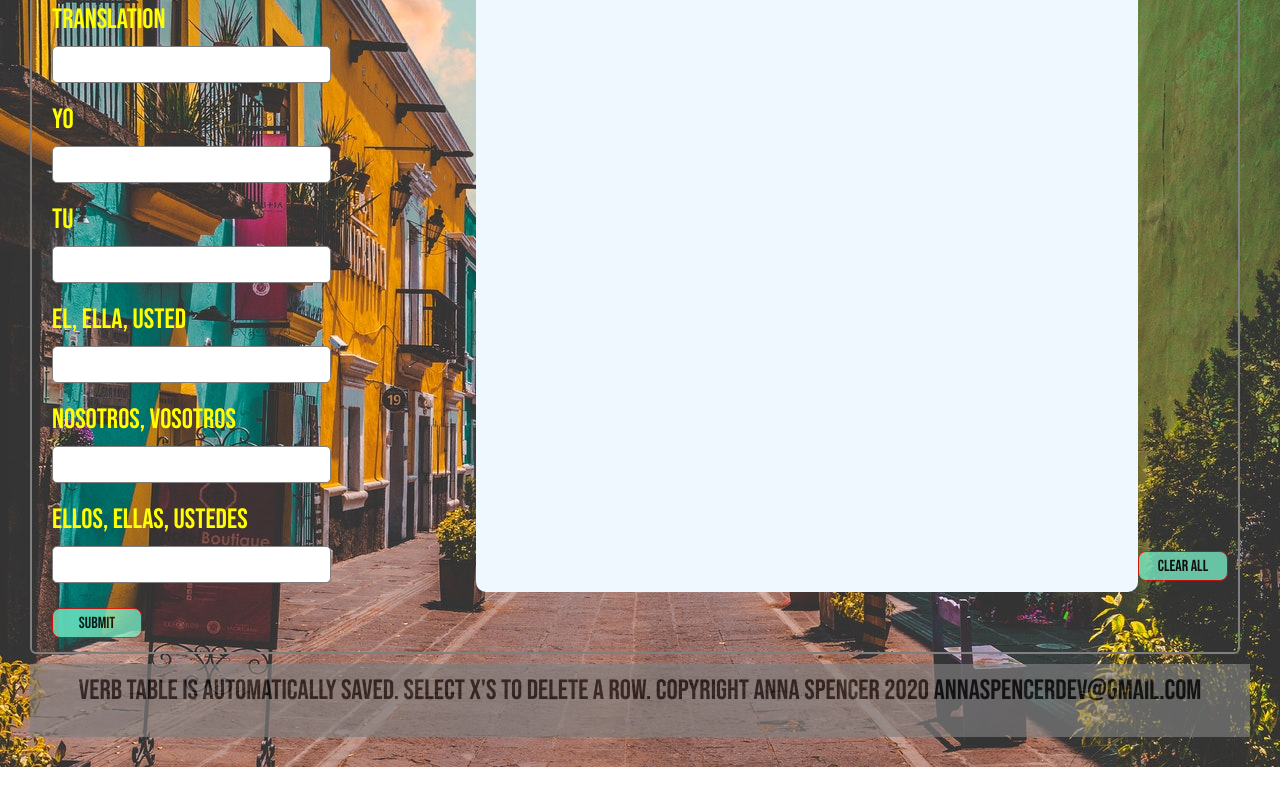
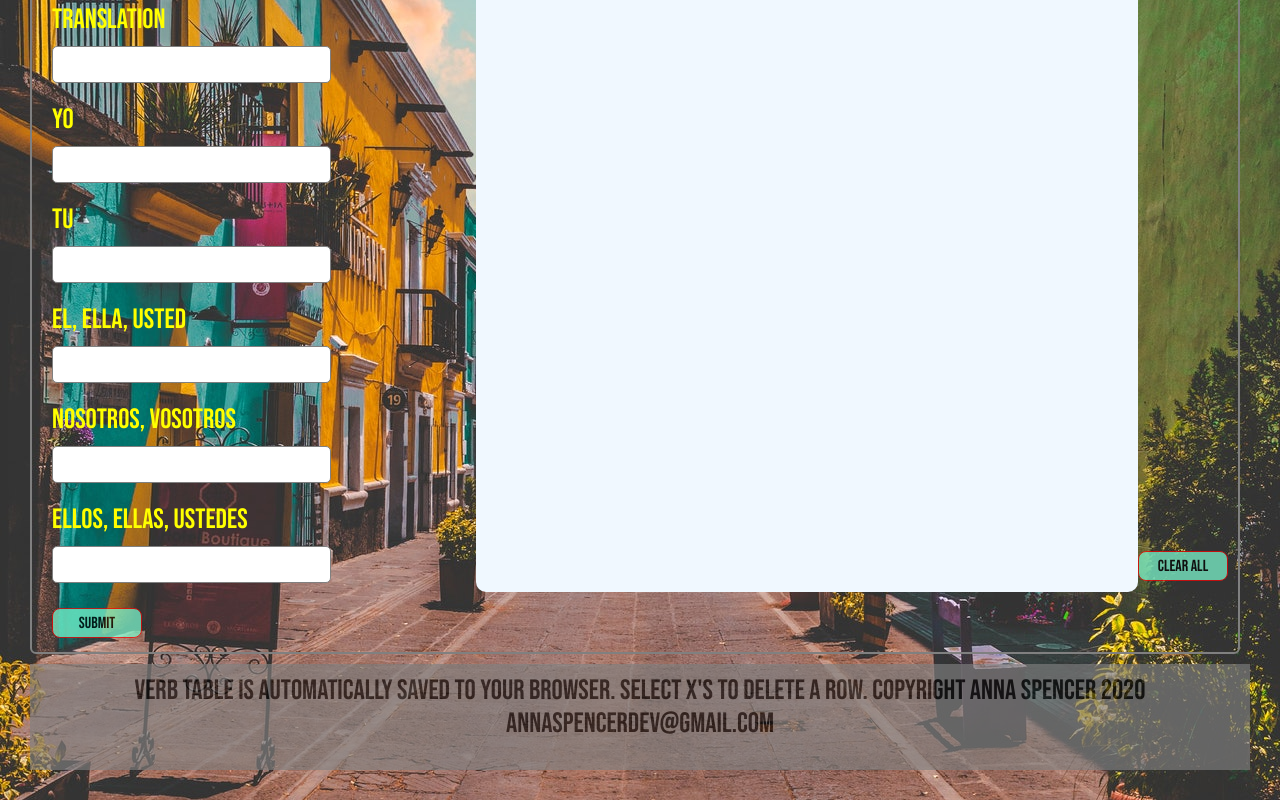
Before and after one commit to annaspencer/spanishverbconjugation, a plain HTML site: page index.html in a window 1280 px wide. Shown: the part 456-1256 px from the top of the page. Before the commit the page ends 1223 px from the top, so only its background shows below. Drawn offline with Linux system fonts and the light colour scheme; a web font is replaced by a local one.

Commit message:
adding information to footer

```diff
--- a/index.html
+++ b/index.html
@@ -69,7 +69,7 @@
 
 </body>
 <footer>
-  Verb Table is automatically saved. Select x's to delete a row. copyright Anna Spencer 2020 annaspencerdev@gmail.com
+  Verb Table is automatically saved to your browser. Select x's to delete a row. copyright Anna Spencer 2020 annaspencerdev@gmail.com
   <footer>
 
 </html>
```
